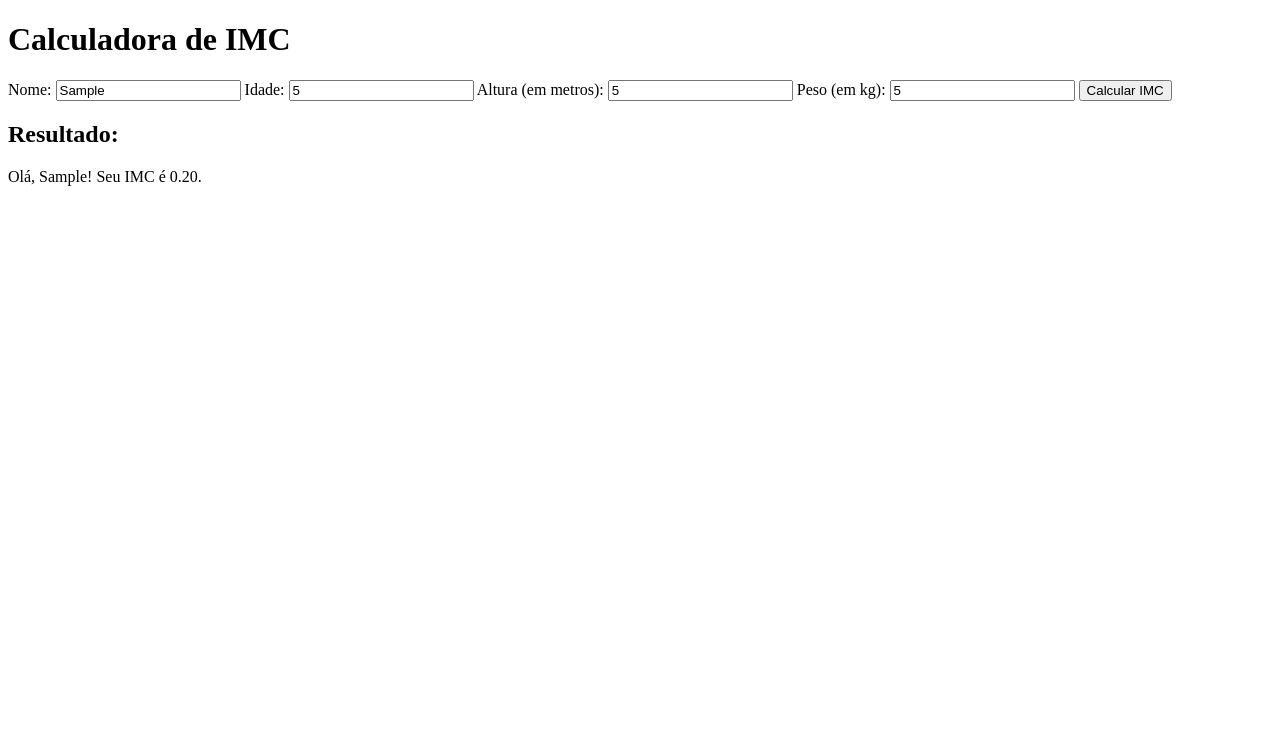
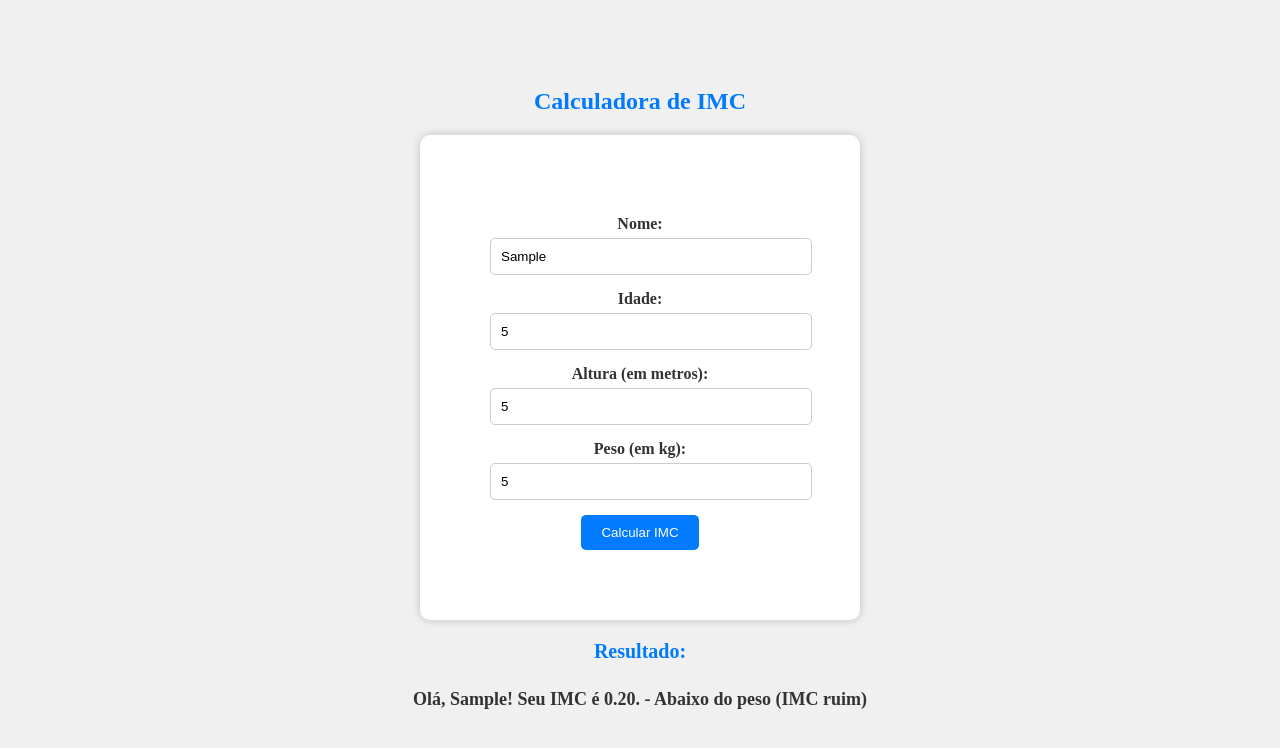
Before and after one commit to Amandaaaz/CalculadoraIMC, a plain HTML site: page index.html in a window 1280 px wide. Both pictures are taken after typing "Sample", "5", "5", "5" into the empty fields and a click on the button "Calcular IMC". Drawn offline with Linux system fonts and the light colour scheme.

Commit message:
Add files via upload

```diff
--- a/index.html
+++ b/index.html
@@ -2,6 +2,10 @@
 <html>
 <head>
   <title>Calculadora de IMC</title>
+  <meta charset="utf-8">
+  <meta name="viewport" content="width=device-width, initial-scale=1">
+  <link rel="stylesheet" type="text/css" href="style.css">
+
 </head>
 <body>
   <h1>Calculadora de IMC</h1>
--- a/script.js
+++ b/script.js
@@ -15,3 +15,34 @@ document.getElementById('imcCalculatorForm').addEventListener('submit', function
       document.getElementById('result').textContent = "Por favor, preencha todos os campos corretamente.";
     }
   });
+
+  document.getElementById('imcCalculatorForm').addEventListener('submit', function(event) {
+    event.preventDefault();
+
+    const name = document.getElementById('name').value;
+    const age = parseInt(document.getElementById('age').value);
+    const height = parseFloat(document.getElementById('height').value);
+    const weight = parseFloat(document.getElementById('weight').value);
+
+    if (!isNaN(age) && !isNaN(height) && !isNaN(weight)) {
+      const imc = weight / (height * height);
+      const resultMessage = `Olá, ${name}! Seu IMC é ${imc.toFixed(2)}.`;
+
+      // Determinando se o IMC é "bom" ou "ruim"
+      let imcStatus = "";
+      if (imc < 18.5) {
+        imcStatus = "Abaixo do peso (IMC ruim)";
+      } else if (imc >= 18.5 && imc < 24.9) {
+        imcStatus = "Peso saudável (IMC bom)";
+      } else if (imc >= 25 && imc < 29.9) {
+        imcStatus = "Sobrepeso (IMC ruim)";
+      } else {
+        imcStatus = "Obeso (IMC ruim)";
+      }
+
+      const fullResultMessage = `${resultMessage} - ${imcStatus}`;
+      document.getElementById('result').textContent = fullResultMessage;
+    } else {
+      document.getElementById('result').textContent = "Por favor, preencha todos os campos corretamente.";
+    }
+  });
--- /dev/null
+++ b/style.css
@@ -0,0 +1,134 @@
+body {
+    body {
+        font-family: 'Arial', sans-serif;
+        background-color: #f5f5f5;
+        display: flex;
+        align-items: center;
+        justify-content: center;
+        height: 100vh;
+        margin: 0;
+        }
+
+.calculator {
+        background-color: #fff;
+        border-radius: 10px;
+        box-shadow: 0 0 20px rgba(0, 0, 0, 0.2);
+        width: 300px;
+        padding: 20px;
+        text-align: center;
+    }
+
+h1 {
+        font-size: 24px;
+        color: #007BFF;
+        margin-bottom: 20px;
+    }
+
+label {
+        font-weight: bold;
+        color: #333;
+    }
+
+input[type="text"],
+input[type="number"] {
+        width: 100%;
+        padding: 10px;
+        margin: 5px 0;
+        border: 1px solid #ccc;
+        border-radius: 5px;
+}
+
+button[type="submit"] {
+        background-color: #007BFF;
+        color: #fff;
+        border: none;
+        border-radius: 5px;
+        padding: 10px 20px;
+        cursor: pointer;
+        margin-top: 10px;
+    }
+
+button[type="submit"]:hover {
+        background-color: #0056b3;
+    }
+
+h2 {
+        font-size: 20px;
+        color: #007BFF;
+        margin-top: 20px;
+    }
+
+p#result {
+        font-size: 18px;
+        color: #333;
+        font-weight: bold;
+        margin-top: 10px;
+    }
+
+    background-color: #f0f0f0;
+    display: flex;
+    flex-direction: column;
+    align-items: center;
+    justify-content: center;
+    height: 100vh;
+    margin: 0;
+}
+
+h1 {
+    font-size: 24px;
+    color: #333;
+    text-align: center;
+    margin-bottom: 20px;
+}
+
+#imcCalculatorForm {
+    background-color: #fff;
+    border-radius: 10px;
+    box-shadow: 0 0 10px rgba(0, 0, 0, 0.2);
+    padding: 70px;
+    width: 300px;
+    text-align: center;
+}
+
+label {
+    display: block;
+    font-weight: bold;
+    margin-top: 10px;
+}
+
+input[type="text"],
+input[type="number"] {
+    width: 100%;
+    padding: 10px;
+    margin: 5px 0;
+    border: 1px solid #ccc;
+    border-radius: 5px;
+}
+
+button[type="submit"] {
+    background-color: #8edd9b;
+    color: #fff;
+    border: none;
+    border-radius: 5px;
+    padding: 10px 20px;
+    cursor: pointer;
+    margin-top: 10px;
+}
+
+button[type="submit"]:hover {
+    background-color: #0056b3;
+}
+
+h2 {
+    font-size: 20px;
+    color: #333;
+    text-align: center;
+    margin-top: 20px;
+}
+
+#result {
+    font-size: 18px;
+    color: #555;
+    font-weight: bold;
+    margin-top: 10px;
+}
```
